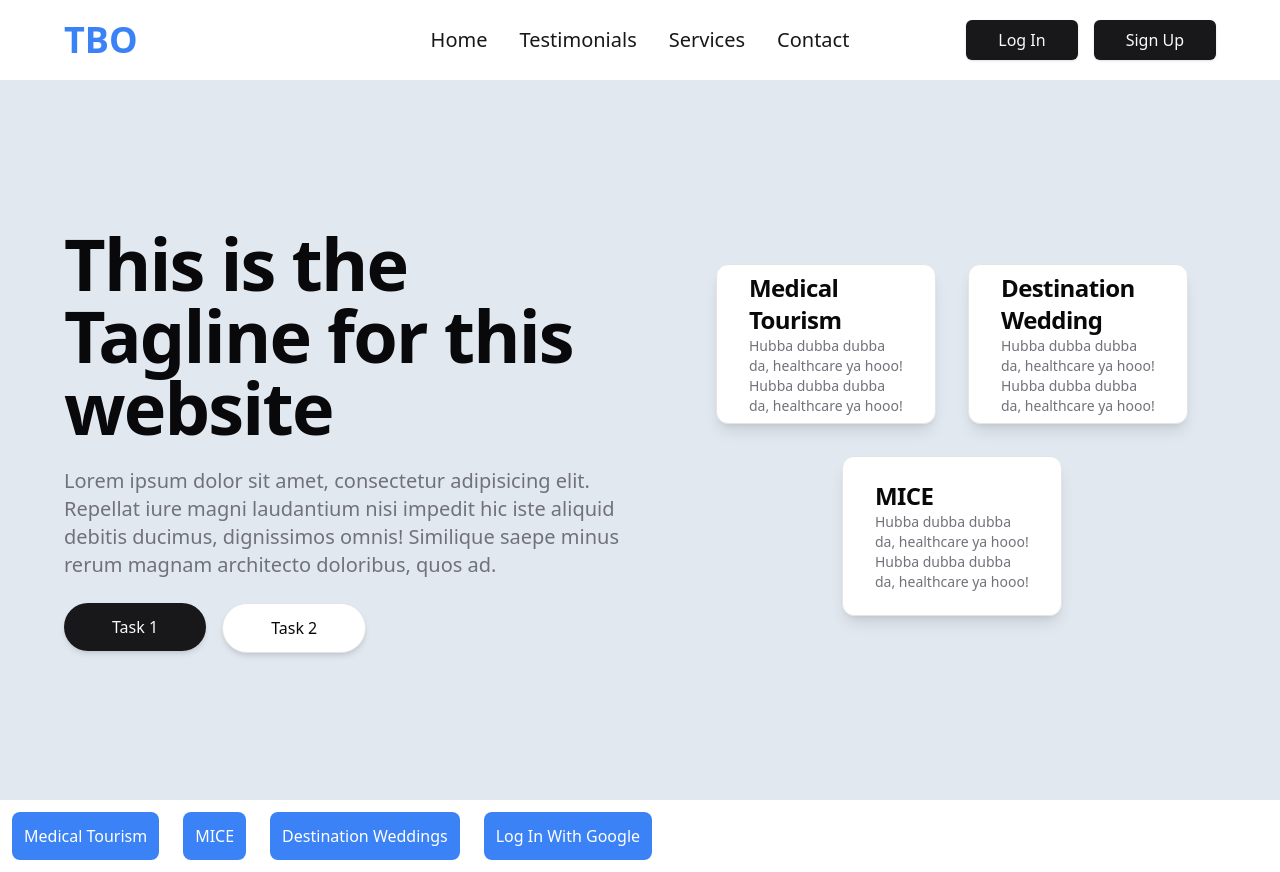
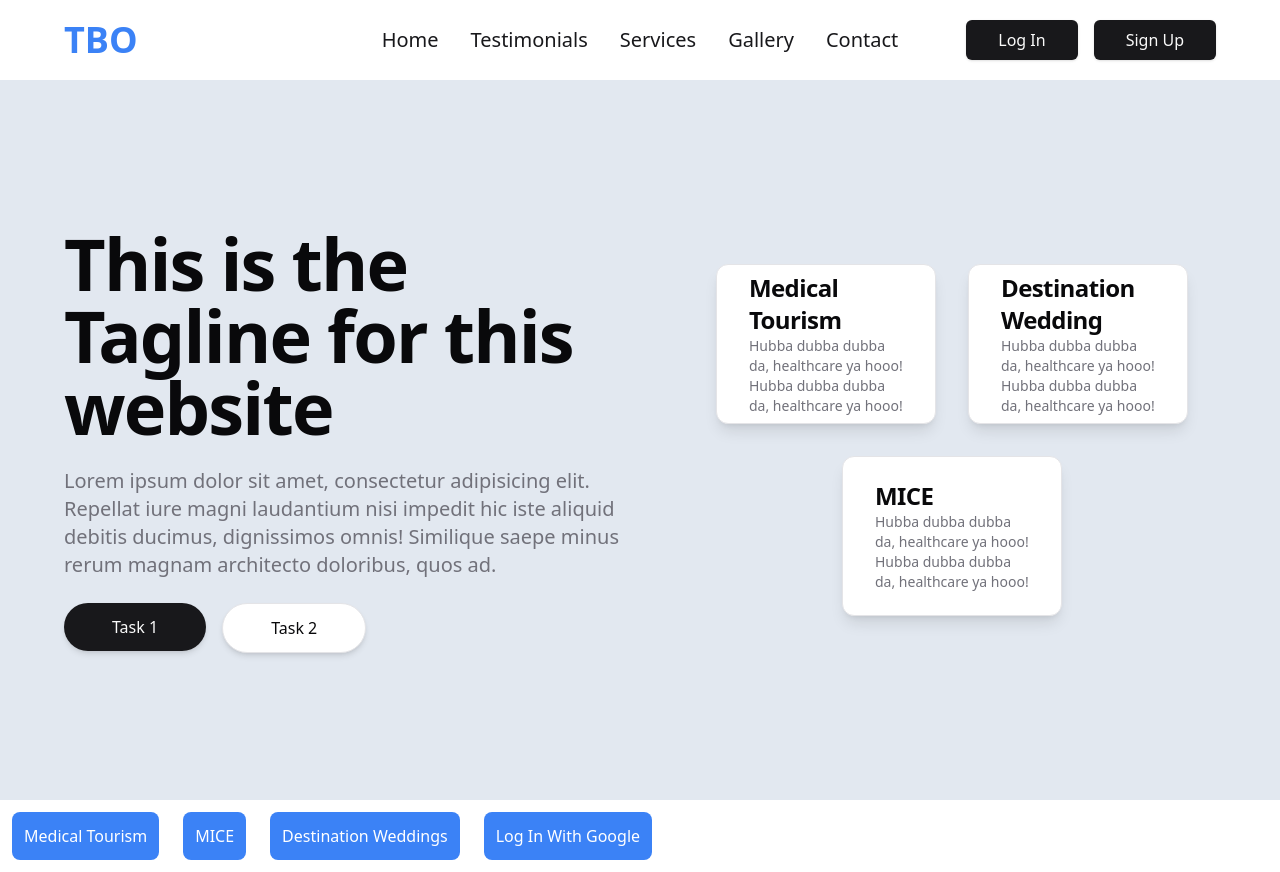
Before and after one commit to happylakhotia/medical_mice_destination, a Next.js app: page / in a window 1280 px wide. Built offline with nearby package versions, Linux system fonts and the light colour scheme.

Commit message:
test: Added another button to NavBar

```diff
--- a/components/NavBar.tsx
+++ b/components/NavBar.tsx
@@ -12,6 +12,10 @@ const navigationOptions = [
   },
   {
     title: 'Services',
+    link: '/',
+  },
+  {
+    title: 'Gallery',
     link: '/',
   },
   {
```
